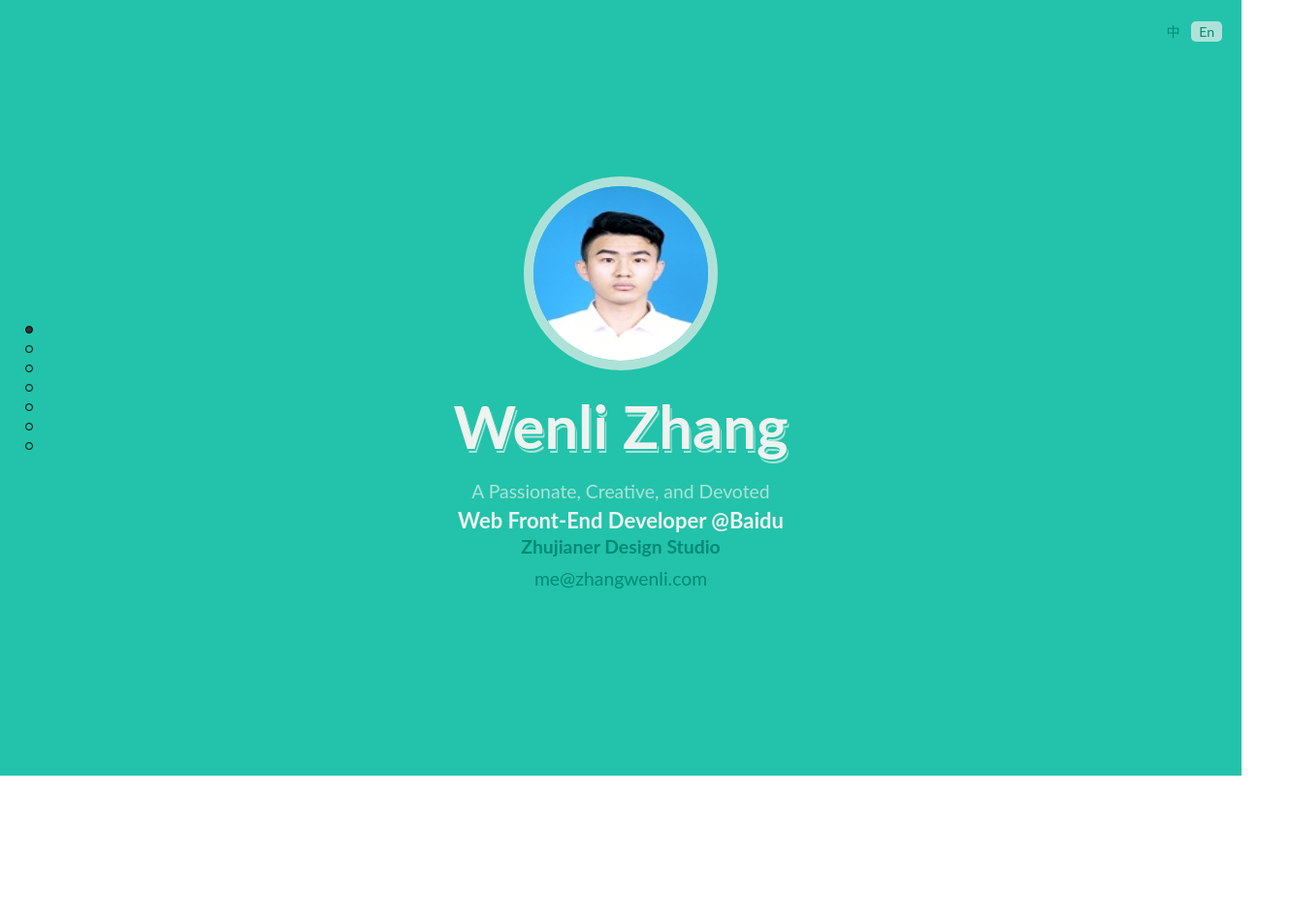
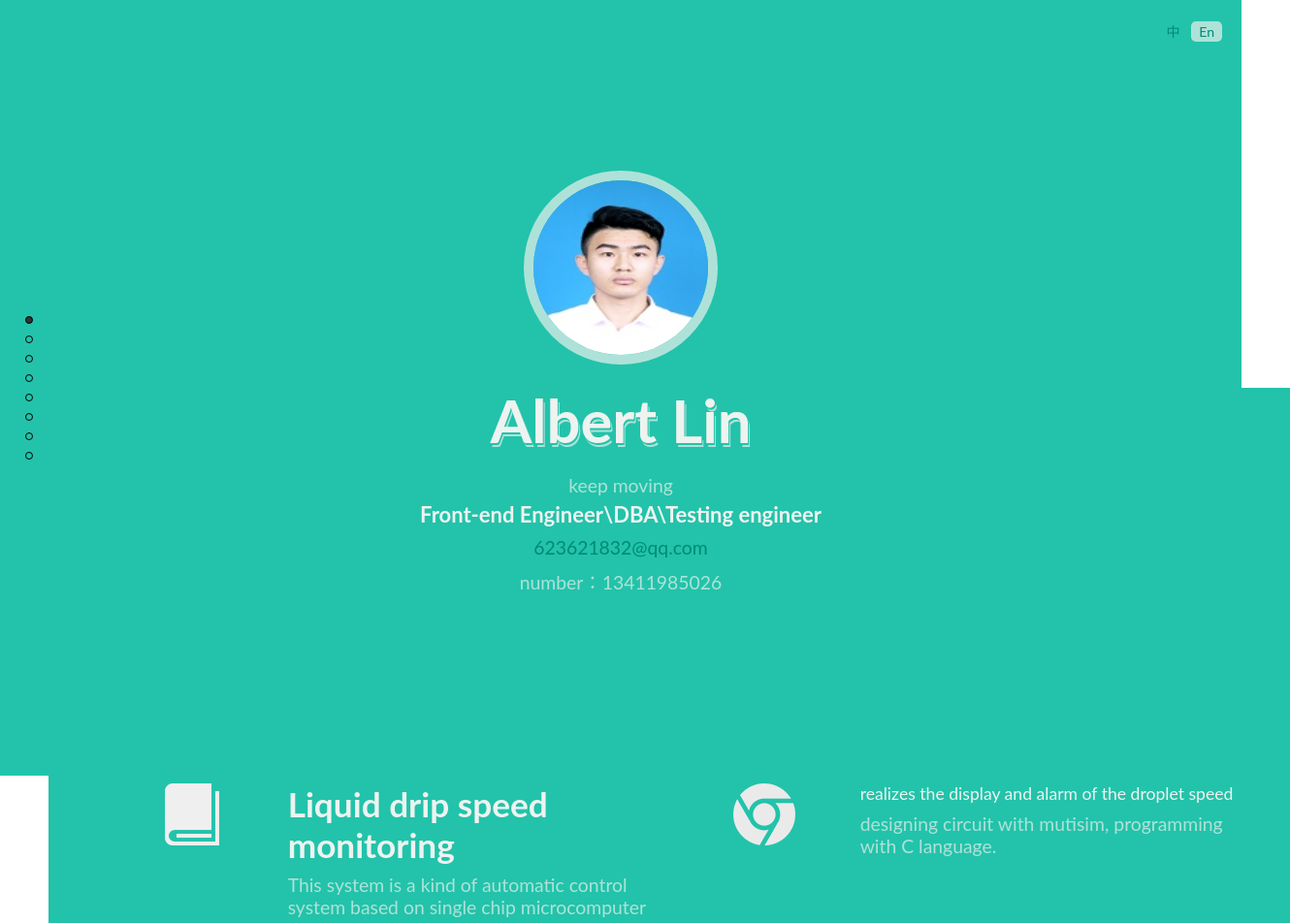
Before and after one commit to BaiweiLin/Albert.github.io, a website: page index.html in a window 1280 px wide. Shown: the top 952 px of the page at 97% size, 1330 px wide, since content can reach past the window. Before the commit the page ends 800 px from the top, so only its background shows below. Drawn offline with nearby package versions, Linux system fonts and the light colour scheme; a web font is replaced by a local one.

Commit message:
Update index.html

```diff
--- a/index.html
+++ b/index.html
@@ -15,7 +15,7 @@
         </script>
 
         <meta name="viewport" content="width=100%, initial-scale=1" />
-        <title>Wenli Zhang's CV</title>
+        <title>Albert Lin's CV</title>
         <link rel="shortcut icon" href="../blog/img/owl.ico" />
 
         <link rel="stylesheet" href="vendor/jquery.pagepiling.css" type="text/css" />
@@ -29,110 +29,115 @@
             <a class="lang selected" href="#">En</a>
         </div>
         <div id="pagepiling">
-            <div class="section center" id="home">
+             <div class="section center" id="home">
                 <img id="avatar" src="img/avatar.jpg" />
-                <h1 id="title">Wenli Zhang</h1>
-                <p id="subtitle">A Passionate, Creative, and Devoted</p>
-                <h4>Web Front-End Developer @Baidu</h4>
+                <h1 id="title">Albert Lin</h1>
+                <p id="subtitle">keep moving</p>
+                <h4>Front-end Engineer\DBA\Testing engineer</h4>
 
-                <h6><a href="http://zhujianer.com" target="_blank">Zhujianer Design Studio</a></h6>
-                <p><a href="mailto:me@zhangwenli.com">me@zhangwenli.com</a></p>
+                <p><a href="mailto:623621832@qq.com">623621832@qq.com</a></p>
+				<p>number：13411985026</p>
             </div>
 
+
             <div class="section" id="project">
-                <h1>Projects</h1>
-                <div class="row">
+                 <div class="section" id="project">
+                <h1>projects</h1>
+                 <div class="row">
                     <div class="col-2 center">
-                        <a class="circle-img" href="http://github.com/Ovilia/Polyvia" target="_blank">
+
                             <img src="img/zhujianer.png" alt="Polyvia" />
-                        </a>
+
                     </div>
                     <div class="col-4">
-                        <h2><a href="http://github.com/Ovilia/Polyvia" target="_blank">Polyvia</a></h2>
-                        <p>Low-poly generator for image and video processing.</p>
+                        <h2>maximum power point tracking device</a></h2>
+                        <p>Implementation of MPPT maximum power tracking circuit</p>
                     </div>
                     <div class="col-2 center">
-                        <a class="circle-img" href="http://01org.github.com/jWebAudio" target="_blank">
+
                             <img src="img/jwebaudio.png" alt="jWebAudio" />
-                        </a>
+
                     </div>
                     <div class="col-4">
-                        <h2><a href="http://01org.github.com/jWebAudio" target="_blank">jWebAudio</a></h2>
-                        <p>A <em>Web Audio</em> library designed for Web games, with both pure <em>JavaScript</em> version and <em>jQuery</em> version.</p>
+                        <h2>Pure hardware circuit for maximum power tracking of photovoltaic circuits</a></h2>
+                        <p>Designing circuit with mutisim and programming with C language</p>
                     </div>
                     <div class="clearboth"></div>
                 </div>
                 <div class="row">
                     <div class="col-2 center">
-                        <a class="circle-img" href="http://www.ituring.com.cn/book/1272" target="_blank">
+
                             <img src="img/book.png" alt="jCorner" />
-                        </a>
+
                     </div>
                     <div class="col-4">
-                        <h2><a href="http://read.douban.com/ebook/7412854/" target="_blank">Three.js Ebook</a></h2>
-                        <p><em>Introduction to Three.js</em> is an ebook written in Chinese to help beginners to start with Three.js, which is available on both <a href="http://www.ituring.com.cn/book/1272" target="_blank">iTuring</a> and <a href="http://read.douban.com/ebook/7412854/" target="_blank">Douban</a>.</p>
+                        <h2>Liquid drip speed monitoring</h2>
+                        <p>This system is a kind of automatic control system based on single chip microcomputer</p>
                     </div>
                     <div class="col-2 center">
-                        <a class="circle-img" href="http://zhangwenli.com/blog/2014/09/01/handian-chrome-extension/" target="_blank">
+
                             <img src="img/chrome.png" alt="Chrome Extensions" />
-                        </a>
+
                     </div>
                     <div class="col-4">
-                        <h2><a href="http://zhangwenli.com/blog/2014/09/01/handian-chrome-extension/" target="_blank">Chrome Extensions</a></h2>
-                        <p><a href="http://zhangwenli.com/blog/2014/09/01/handian-chrome-extension/" target="_blank">Handian Immediate Translate Tool</a> and <a href="http://zhangwenli.com/blog/2014/09/01/readfree-chrome-extension/" target="_blank">ReadFree to Douban</a> are two useful Chrome Extensions for Chinese readers.</p>
+			              <h> realizes the display and alarm of the droplet speed</h>
+                        <p>designing circuit with mutisim, programming with C language.</p>
                     </div>
                     <div class="clearboth"></div>
                 </div>
                 <div class="row">
                     <div class="col-2 center">
-                        <a class="circle-img" href="http://zhangwenli.com/biangua" target="_blank">
+
                             <img src="img/biangua.png" alt="Bian Gua" />
-                        </a>
+
                     </div>
                     <div class="col-4">
-                        <h2><a href="http://zhangwenli.com/biangua" target="_blank">Bian Gua</a></h2>
-                        <p>A showcase of CSS and JavaScript.</p>
+                        <h2>Exchange program of University of Hong Kong</h2>
+                        <p>Attend a lecture by a professor or distinguished expert from University of Hong Kong </p>
                     </div>
                     <div class="col-2 center">
-                        <a class="circle-img" href="http://zhangwenli.com/jCorner" target="_blank">
+
                             <img src="img/jcorner.png" alt="jCorner" />
-                        </a>
+
                     </div>
                     <div class="col-4">
-                        <h2><a href="http://zhangwenli.com/jCorner" target="_blank">jCorner</a></h2>
-                        <p>A jQuery plugin to create a flat designed <em>paper folding effect</em> at the bottom-right corner.</p>
+                        <h2> three main features of understanding 5G networks</h2>
+                        <p>eMBB，mMTC，URLLC.</p>
                     </div>
                     <div class="clearboth"></div>
                 </div>
-                <p class="center"><a href="http://github.com/Ovilia" target="_blank" class="highlight">And More on GitHub</a></p>
+
             </div>
 
+                    <div class="clearboth"></div>
+
             <div class="section center" id="profession">
-                <h1>Professions</h1>
+                <h1>擅长技术</h1>
                 <div class="tag-panel">
                     <div class="tag expert">CSS</div>
-                    <div class="tag familiar">SCSS</div>
+                    <div class="tag familiar">c</div>
                 </div>
                 <div class="tag-panel">
                     <div class="tag expert">JavaScript</div>
                     <div class="tag expert">jQuery</div>
-                    <div class="tag expert">Bootstrap</div>
-                    <div class="tag familiar">Three.js</div>
-                    <div class="tag familiar">WebGL</div>
+                    <div class="tag expert">XHTML</div>
+                    <div class="tag familiar">multism</div>
+                    <div class="tag familiar">proteus</div>
                 </div>
                 <div class="tag-panel">
                     <div class="tag familiar">HTML5</div>
-                    <div class="tag familiar">Web Audio</div>
-                    <div class="tag">WebRTC</div>
+                    <div class="tag familiar">SQL</div>
+                    <div class="tag">Matlab</div>
                 </div>
                 <div class="tag-panel">
-                    <div class="tag expert">Web Design</div>
-                    <div class="tag familiar">Flat Design</div>
-                    <div class="tag familiar">Audio & Video Editing</div>
+                    <div class="tag expert">web design</div>
+                    <div class="tag familiar">PhotoShop</div>
+					 <div class="tag">altium designer</div>
+
                 </div>
                 <div class="tag-panel">
                     <div class="tag expert">PhotoShop</div>
-                    <div class="tag expert">InkScape</div>
+                    <div class="tag expert">Office</div>
                 </div>
             </div>
 
```
